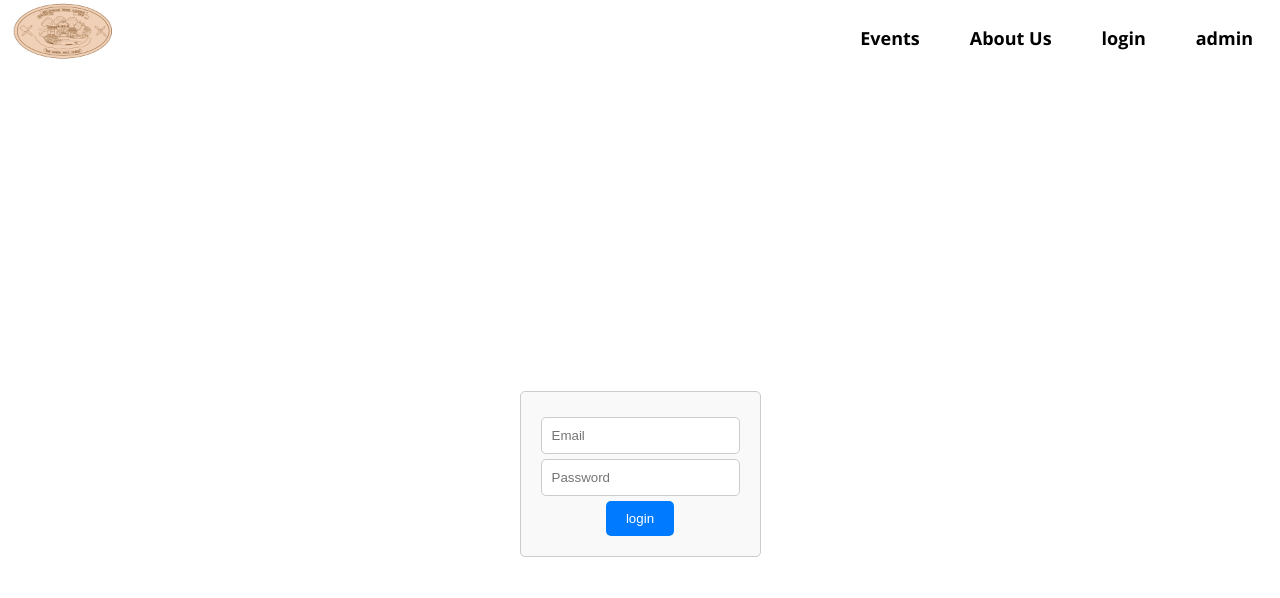
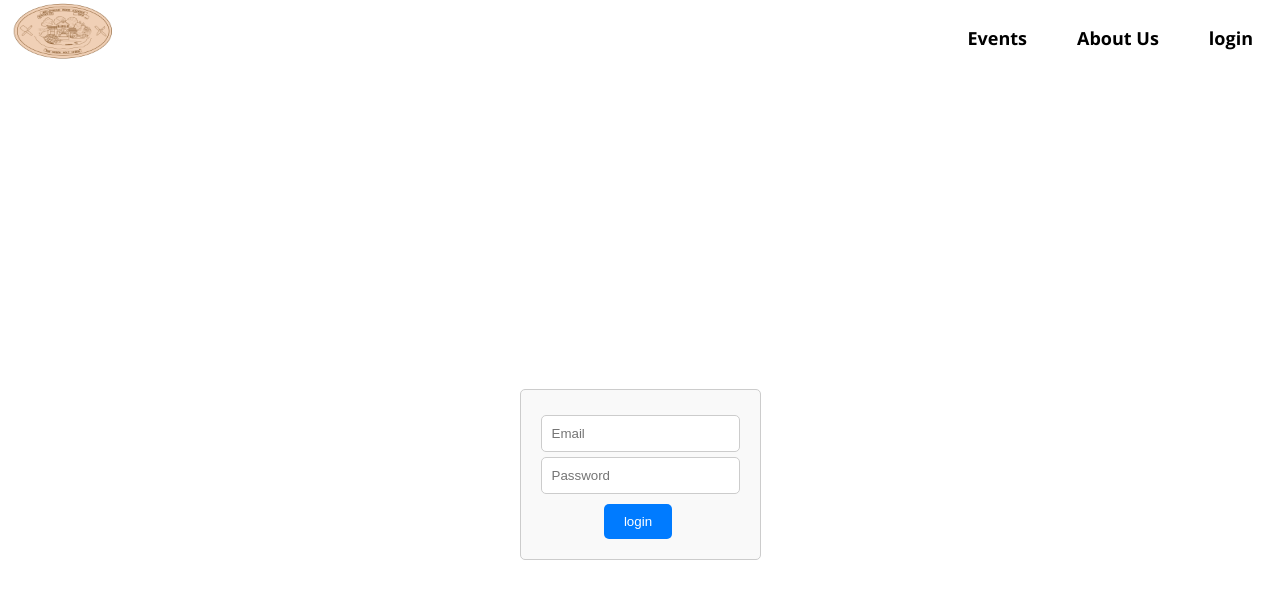
Before and after one commit to sidiBtr/CSCI480-project, a React (Vite) app in the folder frontend/: page /login in a window 1280 px wide. Shown: the top 598 px of the page. Built offline with nearby package versions, Linux system fonts and the light colour scheme.

Commit message:
final fix of the image

```diff
--- a/frontend/src/components/EventAdmin.css
+++ b/frontend/src/components/EventAdmin.css
@@ -45,6 +45,8 @@
     cursor: pointer;
     background-color: #007bff;
     color: #fff;
+    margin-right: 4px;
+    margin-top: 5px;
   }
 
   button:hover {
--- a/frontend/src/components/EventAdmin.jsx
+++ b/frontend/src/components/EventAdmin.jsx
@@ -74,8 +74,8 @@ export default function EventAdmin({ event, onDelete, onEdit }) {
             <textarea name="description" value={editedEvent.description} onChange={handleChange} placeholder="Event Description" required></textarea>
             <input type="text" name="startTime" value={formatTime(editedEvent.startTime)} onChange={handleChange} placeholder="Start Time" required />
             <input type="text" name="endTime" value={formatTime(editedEvent.endTime)} onChange={handleChange} placeholder="End Time" required />
-            <button type="button" onClick={handleCancelEdit}>Cancel</button>
-            <button type="submit">Save</button>
+            <button className='cancel-btn' type="button" onClick={handleCancelEdit}>Cancel</button>
+            <button className='cancel-btn' type="submit">Save</button>
           </form>
         </div>
       )}
--- a/frontend/src/components/Navbar.jsx
+++ b/frontend/src/components/Navbar.jsx
@@ -23,9 +23,6 @@ export default function Navbar() {
            <Link to={'/login'}>
            <li>login</li>
            </Link>
-           <Link to={'/dashbord'}>
-           <li>admin</li>
-           </Link>
         </ul>
       </nav>
       <div className="clear"></div>
--- a/frontend/src/pages/AdminDashbord.jsx
+++ b/frontend/src/pages/AdminDashbord.jsx
@@ -143,7 +143,7 @@ const AdminDashboard = () => {
   };
   const handleLogout =() => {
     localStorage.removeItem('token')
-    navigate('/login')
+    navigate('/')
   }
 
   return (
--- a/frontend/src/pages/EventCalender.jsx
+++ b/frontend/src/pages/EventCalender.jsx
@@ -43,7 +43,7 @@ export default function EventCalender() {
 
   return (
     <div className='events-container'>
-      <h2 className='event-page-title'>Events Calendar</h2>
+      <h2 className='event-page-title'>Upcoming Events</h2>
       <div className={events.length > 0 ? 'events-list' : 'events-list empty'}>
         {loading ? (
           <p>Loading...</p>
--- a/frontend/src/pages/eventscalenderPage.css
+++ b/frontend/src/pages/eventscalenderPage.css
@@ -6,7 +6,10 @@
 
 .event-page-title {
   font-size: 24px;
+  font-weight: 800;
   margin-bottom: 20px;
+  text-align: center;
+  color: black;
 }
 
 .events-list {
```
Also changed, not shown: 20 other files (tests, documents, lock files or other folders).
